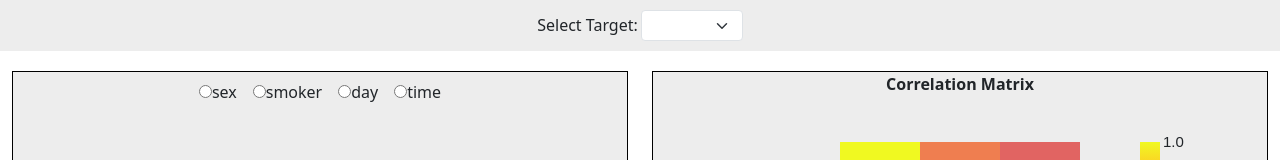
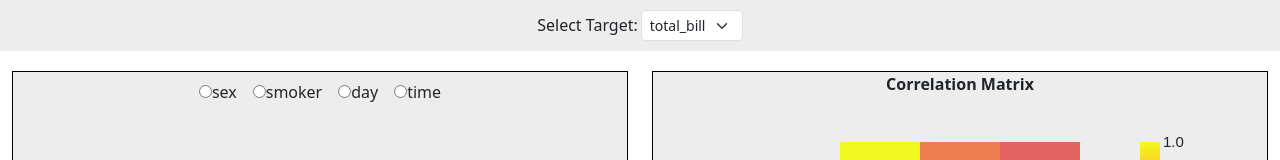
Before and after one commit to TaherMAfini/d3-tips, a React (Create React App) app: page / in a window 1280 px wide. Shown: the top 160 px of the page. Built offline with nearby package versions, Linux system fonts and the light colour scheme.

Commit message:
Add default value for target

```diff
--- a/src/App.js
+++ b/src/App.js
@@ -11,7 +11,7 @@ class App extends Component {
 
   constructor(props) {
     super(props);
-    this.state = {data: [], target: ""}
+    this.state = {data: [], target: "", numeric_columns: []}
   }
 
   componentDidMount() {
@@ -28,6 +28,13 @@ class App extends Component {
       }
     }).then(function (csv_data) {
       self.setState({data: csv_data})
+      let first_row = csv_data[0];
+
+      let numeric_columns = Object.keys(first_row).filter(function (column) {
+        return !isNaN(first_row[column]);
+      });
+      self.setState({target: numeric_columns[0]})
+      self.setState({numeric_columns: numeric_columns})
     })
     .catch(err => console.log(err))
   }
@@ -40,7 +47,7 @@ class App extends Component {
     return (
       <div className="container-fluid text-center">
         <div className="row">
-          <Target data1={this.state.data} selectedValue={this.handleTarget}></Target>
+          <Target data1={this.state.data} numeric_columns={this.state.numeric_columns} selectedValue={this.handleTarget}></Target>
         </div>
         <div className="row">
           <div className="col col">
--- a/src/Target.js
+++ b/src/Target.js
@@ -17,15 +17,8 @@ class Target extends Component {
   }
 
   componentDidUpdate() {
-    let data = this.props.data1;
 
-    let first_row = data[0];
-
-    let numeric_columns = Object.keys(first_row).filter(function (column) {
-      return !isNaN(first_row[column]);
-    });
-
-    numeric_columns.unshift("")
+    let numeric_columns = this.props.numeric_columns;
 
     d3.select("#target")
       .selectAll("option")
```
